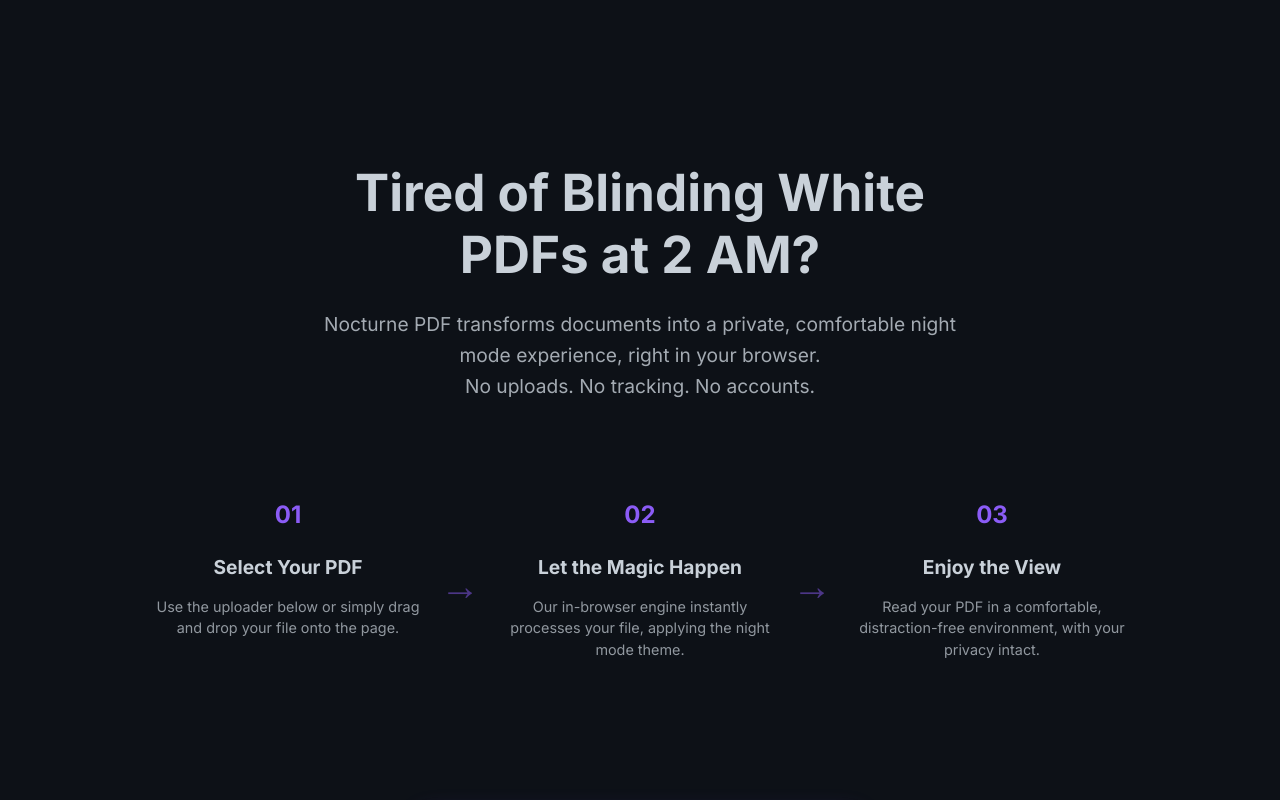
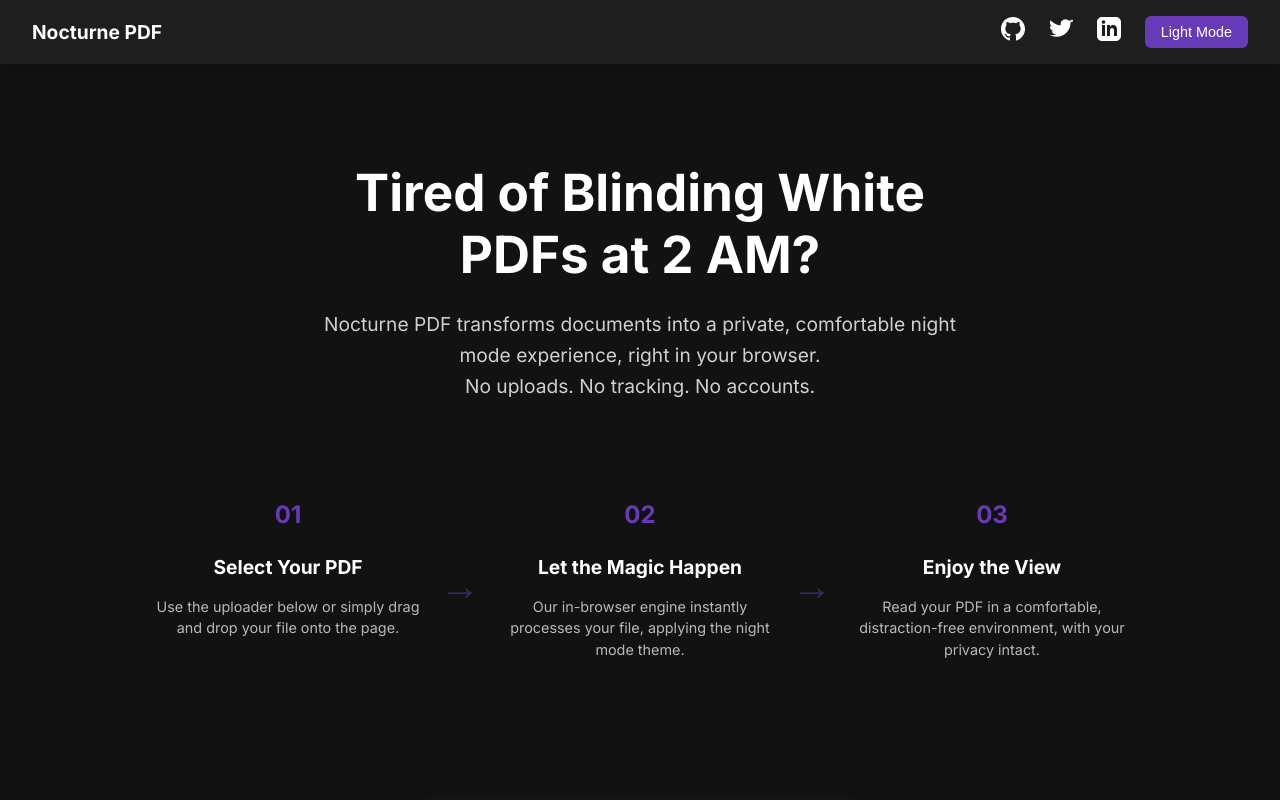
Before and after one commit to mrdja026/nocturne-pdf, a React (Vite) app: page / in a window 1280 px wide. Shown: the top 800 px of the page. Built offline with nearby package versions, Linux system fonts and the light colour scheme.

Commit message:
Kaboomed

```diff
--- a/src/App.tsx
+++ b/src/App.tsx
@@ -1,15 +1,23 @@
-import React, { useState } from 'react';
+import React, { useState, useEffect } from 'react';
 import { BrowserRouter as Router, Route, Routes } from 'react-router-dom';
 import HomePage from './pages/HomePage';
 import ViewPage from './pages/ViewPage';
+import Header from './components/Header';
 
 const App: React.FC = () => {
   const [imageBitmaps, setImageBitmaps] = useState<ImageBitmap[]>([]);
+  const [theme, setTheme] = useState(localStorage.getItem('theme') || 'dark');
+
+  useEffect(() => {
+    localStorage.setItem('theme', theme);
+    document.documentElement.setAttribute('data-theme', theme);
+  }, [theme]);
 
   return (
     <Router>
+      <Header theme={theme} onThemeChange={setTheme} />
       <Routes>
-        <Route path="/" element={<HomePage onUploadComplete={setImageBitmaps} />} />
+        <Route path="/" element={<HomePage onUploadComplete={setImageBitmaps} theme={theme} />} />
         <Route path="/view" element={<ViewPage imageBitmaps={imageBitmaps} />} />
       </Routes>
     </Router>
--- a/src/components/Footer.module.css
+++ b/src/components/Footer.module.css
@@ -23,6 +23,6 @@
 }
 
 .link:hover {
-  color: #a97af8;
+  color: var(--color-accent-hover);
   text-decoration: underline;
 }
--- /dev/null
+++ b/src/components/Header.module.css
@@ -0,0 +1,49 @@
+.header {
+    position: fixed;
+    top: 0;
+    left: 0;
+    right: 0;
+    display: flex;
+    justify-content: space-between;
+    align-items: center;
+    padding: 1rem 2rem;
+    background-color: var(--color-secondary-bg);
+    box-shadow: 0 2px 10px var(--color-shadow);
+    z-index: 1000;
+    color: var(--color-foreground);
+}
+
+.logo {
+    font-weight: bold;
+    font-size: 1.2rem;
+}
+
+.controls {
+    display: flex;
+    align-items: center;
+    gap: 1.5rem;
+}
+
+.iconLink {
+    color: var(--color-foreground);
+    transition: color 0.3s;
+}
+
+.iconLink:hover {
+    color: var(--color-accent);
+}
+
+.themeButton {
+    background-color: var(--color-accent);
+    color: white;
+    border: none;
+    padding: 0.5rem 1rem;
+    border-radius: 6px;
+    cursor: pointer;
+    font-size: 0.9rem;
+    transition: background-color 0.3s ease;
+}
+
+.themeButton:hover {
+    background-color: var(--color-accent-hover);
+}
--- /dev/null
+++ b/src/components/Header.tsx
@@ -0,0 +1,42 @@
+import React from 'react';
+import styles from './Header.module.css';
+
+interface HeaderProps {
+  theme: string;
+  onThemeChange: (theme: string) => void;
+}
+
+const Header: React.FC<HeaderProps> = ({ theme, onThemeChange }) => {
+  const toggleTheme = () => {
+    const newTheme = theme === 'dark' ? 'light' : 'dark';
+    onThemeChange(newTheme);
+  };
+
+  return (
+    <header className={styles.header}>
+      <div className={styles.logo}>Nocturne PDF</div>
+      <div className={styles.controls}>
+        <a href="https://github.com" target="_blank" rel="noopener noreferrer" className={styles.iconLink}>
+          <svg viewBox="0 0 24 24" width="24" height="24" fill="currentColor">
+            <path d="M12 0c-6.626 0-12 5.373-12 12 0 5.302 3.438 9.8 8.207 11.387.599.111.793-.261.793-.577v-2.234c-3.338.726-4.033-1.416-4.033-1.416-.546-1.387-1.333-1.756-1.333-1.756-1.089-.745.083-.729.083-.729 1.205.084 1.839 1.237 1.839 1.237 1.07 1.834 2.807 1.304 3.492.997.107-.775.418-1.305.762-1.604-2.665-.305-5.467-1.334-5.467-5.931 0-1.311.469-2.381 1.236-3.221-.124-.303-.535-1.524.117-3.176 0 0 1.008-.322 3.301 1.23.957-.266 1.983-.399 3.003-.404 1.02.005 2.047.138 3.006.404 2.291-1.552 3.297-1.23 3.297-1.23.653 1.653.242 2.874.118 3.176.77.84 1.235 1.91 1.235 3.221 0 4.609-2.807 5.624-5.479 5.921.43.372.823 1.102.823 2.222v3.293c0 .319.192.694.801.576 4.765-1.589 8.199-6.086 8.199-11.386 0-6.627-5.373-12-12-12z"/>
+          </svg>
+        </a>
+        <a href="https://twitter.com" target="_blank" rel="noopener noreferrer" className={styles.iconLink}>
+          <svg viewBox="0 0 24 24" width="24" height="24" fill="currentColor">
+            <path d="M23.953 4.57a10 10 0 01-2.825.775 4.958 4.958 0 002.163-2.723c-.951.555-2.005.959-3.127 1.184a4.92 4.92 0 00-8.384 4.482C7.69 8.095 4.067 6.13 1.64 3.162a4.822 4.822 0 00-.666 2.475c0 1.71.87 3.213 2.188 4.096a4.904 4.904 0 01-2.228-.616v.06a4.923 4.923 0 003.946 4.827 4.996 4.996 0 01-2.223.085 4.923 4.923 0 004.6 3.419A9.9 9.9 0 010 17.54a13.94 13.94 0 007.548 2.212c9.058 0 14.01-7.502 14.01-14.013 0-.213-.005-.426-.015-.637a10.025 10.025 0 002.471-2.54z"/>
+          </svg>
+        </a>
+        <a href="https://linkedin.com" target="_blank" rel="noopener noreferrer" className={styles.iconLink}>
+          <svg viewBox="0 0 24 24" width="24" height="24" fill="currentColor">
+            <path d="M19 0h-14c-2.761 0-5 2.239-5 5v14c0 2.761 2.239 5 5 5h14c2.762 0 5-2.239 5-5v-14c0-2.761-2.238-5-5-5zm-11 19h-3v-11h3v11zm-1.5-12.268c-.966 0-1.75-.79-1.75-1.764s.784-1.764 1.75-1.764 1.75.79 1.75 1.764-.783 1.764-1.75 1.764zm13.5 12.268h-3v-5.604c0-3.368-4-3.113-4 0v5.604h-3v-11h3v1.765c1.396-2.586 7-2.777 7 2.476v6.759z"/>
+          </svg>
+        </a>
+        <button onClick={toggleTheme} className={styles.themeButton}>
+          {theme === 'dark' ? 'Light' : 'Dark'} Mode
+        </button>
+      </div>
+    </header>
+  );
+};
+
+export default Header;
--- a/src/components/Hero.module.css
+++ b/src/components/Hero.module.css
@@ -22,3 +22,23 @@
   margin: 0 auto;
   line-height: 1.6;
 }
+
+.funnyText {
+  margin-top: 2rem;
+  font-size: 2rem;
+  font-weight: bold;
+  color: var(--color-accent);
+  text-shadow: 0 0 10px var(--color-accent);
+  animation: pop-in 0.5s ease-out;
+}
+
+@keyframes pop-in {
+  0% {
+    transform: scale(0.5);
+    opacity: 0;
+  }
+  100% {
+    transform: scale(1);
+    opacity: 1;
+  }
+}
--- a/src/components/Hero.tsx
+++ b/src/components/Hero.tsx
@@ -1,7 +1,11 @@
 import React from 'react';
 import styles from './Hero.module.css';
 
-const Hero: React.FC = () => {
+interface HeroProps {
+  theme: string;
+}
+
+const Hero: React.FC<HeroProps> = ({ theme }) => {
   return (
     <div className={styles.hero}>
       <h1 className={styles.title}>Tired of Blinding White PDFs at 2 AM?</h1>
@@ -11,6 +15,9 @@
         <br />
         No uploads. No tracking. No accounts.
       </p>
+      {theme === 'light' && (
+        <p className={styles.funnyText}>You see how it hurts?</p>
+      )}
     </div>
   );
 };
--- a/src/components/Upload.module.css
+++ b/src/components/Upload.module.css
@@ -15,14 +15,14 @@
   transition: background-color 0.3s, transform 0.2s, box-shadow 0.3s;
   width: 100%;
   max-width: 500px;
-  box-shadow: 0 8px 25px -5px rgba(139, 92, 246, 0.4), 0 5px 15px -5px rgba(0,0,0,0.3);
+  box-shadow: 0 8px 25px -5px rgba(139, 92, 246, 0.4), 0 5px 15px -5px var(--color-shadow);
 }
 
 .dropzone:hover,
 .active {
-  background-color: #7c4dff; /* A slightly lighter shade for hover */
+  background-color: var(--color-accent-hover); /* A slightly lighter shade for hover */
   transform: translateY(-4px);
-  box-shadow: 0 12px 30px -5px rgba(139, 92, 246, 0.5), 0 8px 20px -5px rgba(0,0,0,0.3);
+  box-shadow: 0 12px 30px -5px rgba(139, 92, 246, 0.5), 0 8px 20px -5px var(--color-shadow);
 }
 
 .dropzone p {
@@ -50,7 +50,7 @@
 }
 
 .progressBar::-webkit-progress-bar {
-    background-color: #333;
+    background-color: var(--color-border);
 }
 
 .progressBar::-webkit-progress-value {
--- a/src/index.css
+++ b/src/index.css
@@ -1,3 +1,5 @@
+@import './theme.css';
+
 *,
 *::before,
 *::after {
@@ -12,17 +14,11 @@
 
 body {
   overflow-x: hidden; /* Prevent horizontal scrollbars */
-}
-
-:root {
   font-family: 'Inter', sans-serif;
   line-height: 1.5;
   font-weight: 400;
-
-  color-scheme: dark;
   color: var(--color-foreground);
   background-color: var(--color-background);
-
   font-synthesis: none;
   text-rendering: optimizeLegibility;
   -webkit-font-smoothing: antialiased;
--- a/src/pages/HomePage.tsx
+++ b/src/pages/HomePage.tsx
@@ -8,13 +8,14 @@
 
 interface HomePageProps {
   onUploadComplete: (bitmaps: ImageBitmap[]) => void;
+  theme: string;
 }
 
-const HomePage: React.FC<HomePageProps> = ({ onUploadComplete }) => {
+const HomePage: React.FC<HomePageProps> = ({ onUploadComplete, theme }) => {
   return (
     <div className={styles.container}>
       <header className={styles.header}>
-        <Hero />
+        <Hero theme={theme} />
         <HowItWorks />
         <Upload onUploadComplete={onUploadComplete} />
       </header>
--- a/src/pages/ViewPage.module.css
+++ b/src/pages/ViewPage.module.css
@@ -1,5 +1,5 @@
 .viewContainer {
-    padding: 2rem;
+    padding: 6rem 2rem 2rem;
     text-align: center;
 }
 
@@ -15,7 +15,7 @@
     background-color: var(--color-secondary-bg);
     padding: 1rem 2rem;
     border-radius: 8px;
-    box-shadow: 0 4px 15px rgba(0, 0, 0, 0.2);
+    box-shadow: 0 4px 15px var(--color-shadow);
     z-index: 1000;
     transition: opacity 0.3s ease, visibility 0.3s ease;
     opacity: 1;
@@ -39,7 +39,7 @@
 }
 
 .button:hover {
-    background-color: #7c4dff;
+    background-color: var(--color-accent-hover);
     transform: translateY(-2px);
 }
 
@@ -59,7 +59,7 @@
     width: 60px;
     padding: 0.75rem;
     border-radius: 6px;
-    border: 1px solid #555;
+    border: 1px solid var(--color-border);
     background-color: var(--color-background);
     color: var(--color-foreground);
     text-align: center;
@@ -77,6 +77,6 @@
 .pdfContainer canvas {
     max-width: 100%;
     height: auto;
-    border: 1px solid #444;
-    box-shadow: 0 4px 8px rgba(0, 0, 0, 0.2);
+    border: 1px solid var(--color-border);
+    box-shadow: 0 4px 8px var(--color-shadow);
 }
--- a/src/theme.css
+++ b/src/theme.css
@@ -1,7 +1,19 @@
 :root {
-  --color-background: #0D1117; /* Midnight Blue */
-  --color-foreground: #C9D1D9; /* Moonlight Silver */
-  --color-accent: #8B5CF6;      /* Luminous Lavender */
-  --color-secondary-bg: #161B22; /* Twilight Blue */
-  --color-border: #30363d;
+  --color-background: #121212;
+  --color-secondary-bg: #1e1e1e;
+  --color-foreground: #ffffff;
+  --color-accent: #673ab7;
+  --color-accent-hover: #7c4dff;
+  --color-border: #444;
+  --color-shadow: rgba(0, 0, 0, 0.2);
 }
+
+[data-theme='light'] {
+  --color-background: #ffffff;
+  --color-secondary-bg: #f5f5f5;
+  --color-foreground: #000000;
+  --color-accent: #673ab7;
+  --color-accent-hover: #7c4dff;
+  --color-border: #ddd;
+  --color-shadow: rgba(0, 0, 0, 0.1);
+}
```
